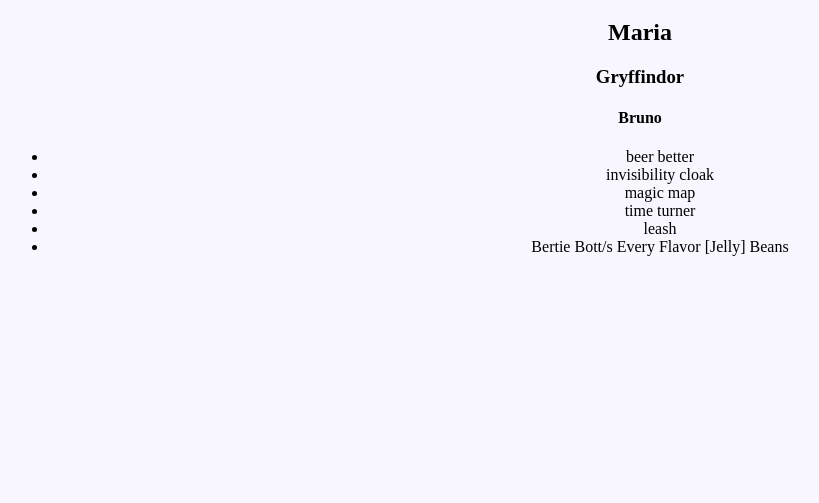
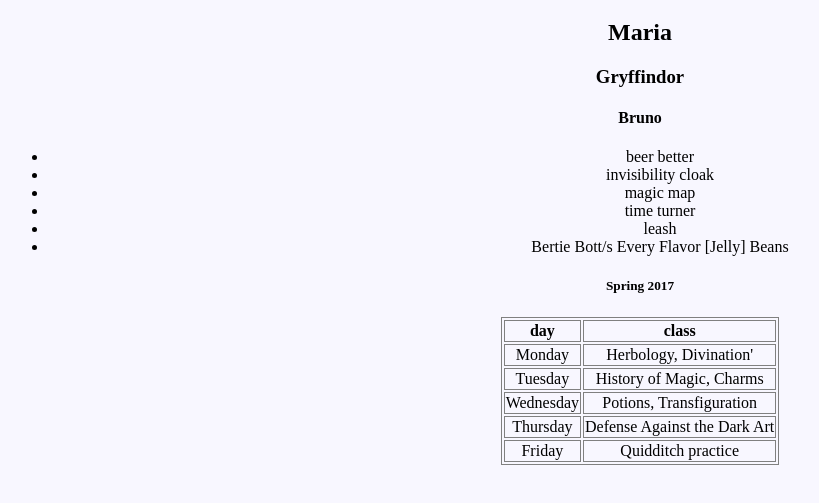
Before and after one commit to mmergal92/SEI_HW5, a plain HTML site: page index.html in a window 1280 px wide. Shown: the part 61-564 px from the top of the page, without its empty margins (0-819 px from the left). Drawn offline with nearby package versions, Linux system fonts and the light colour scheme.

Commit message:
Commit 4 - I realize I can make things that are ever increasingly more complex with greater ease.

```diff
--- a/app.js
+++ b/app.js
@@ -17,17 +17,78 @@
    const $h4 = $('<h4>').prop("class","dog").text('Bruno');
    $container.append($h4);
    const $ul = $('<ul>').attr('storage', 'trunk');
-   $container.append($ul)
-   const $li1 = $('<li>').text('beer better')
-   $ul.append($li1)
-   const $li2 = $('<li>').prop("class","secret").text('invisibility cloak')
-   $ul.append($li2)
-   const $li3 = $('<li>').prop("class","secret").text('magic map')
-   $ul.append($li3)
-   const $li4 = $('<li>').prop("class","secret").text('time turner')
-   $ul.append($li4)
-   const $li5 = $('<li>').prop("class","dog").text('leash')
-   $ul.append($li5)
-   const $li6 = $('<li>').text('Bertie Bott/s Every Flavor [Jelly] Beans')
-   $ul.append($li6)
+   $container.append($ul);
+   const $li1 = $('<li>').text('beer better');
+   $ul.append($li1);
+   const $li2 = $('<li>').prop("class","secret").text('invisibility cloak');
+   $ul.append($li2);
+   const $li3 = $('<li>').prop("class","secret").text('magic map');
+   $ul.append($li3);
+   const $li4 = $('<li>').prop("class","secret").text('time turner');
+   $ul.append($li4);
+   const $li5 = $('<li>').prop("class","dog").text('leash');
+   $ul.append($li5);
+   const $li6 = $('<li>').text('Bertie Bott/s Every Flavor [Jelly] Beans');
+   $ul.append($li6);
+   const $h5 = $('<h5>').text('Spring 2017');
+   $container.append($h5);
+   const $table = $('<table>');
+   $container.append($table);
+   const $thead = $('<thead>');
+   $table.append($thead);
+   const $th1 = $('<th>').text('day');
+   $thead.append($th1);
+   const $th2 = $('<th>').text('class');
+   $thead.append($th2);
+//    const $tr = $('<tr>');
+//    $table.append($tr);
+//    const $td1 = $('<td1>').text('Monday');
+//    $tr.append($td1);
+//    const $td2 = $('<td2>').text('Herbology, Divination');
+//    $tr.append($td2);
+//    const $tr2 = $('<tr2>');
+//    $table.append($tr2);
+//    const $td3 = $('<td3>').text('Tuesday');
+//    $tr2.append($td3);
+//    const $td4 = $('<td4>').text('History of Magic, Charms');
+//    $tr2.append($td4);
+//    const $tr3 = $('<tr3>');
+//    $table.append($tr3);
+//    const $td5 = $('<td5>').text('Wednesday');
+//    $tr3.append($td5);
+//    const $td6 = $('<td6>').text('Potions, Transfiguration');
+//    $tr3.append($td6);
+//    const $tr4 = $('<tr4>');
+//    $table.append($tr4);
+//    const $td7 = $('<td7>').text('Thursday');
+//    $tr4.append($td7);
+//    const $td8 = $('<td8>').text('Defense Against the Dark Arts');
+//    $tr4.append($td8);
+//    const $tr5 = $('<tr5>');
+//    $table.append($tr5);
+//    const $td9 = $('<td9>').text('Friday');
+//    $tr5.append($td9);
+//    const $td10 = $('<td10>').text('Quidditch practice');
+//    $tr5.append($td10);
+   $table.append($('<tr>')
+   .append($('<td>').append("Monday"))
+   .append($('<td>').append("Herbology, Divination'"))
+   )
+   $table.append($('<tr>')
+   .append($('<td>').append("Tuesday"))
+   .append($('<td>').append("History of Magic, Charms"))
+   )
+   $table.append($('<tr>')
+   .append($('<td>').append("Wednesday"))
+   .append($('<td>').append("Potions, Transfiguration"))
+ )
+ $table.append($('<tr>')
+ .append($('<td>').append("Thursday"))
+ .append($('<td>').append("Defense Against the Dark Art"))
+)
+$table.append($('<tr>')
+.append($('<td>').append("Friday"))
+.append($('<td>').append("Quidditch practice"))
+)
+
 });
--- a/main.css
+++ b/main.css
@@ -2,3 +2,9 @@
     background-color: #F8F7FF;
     text-align: center;
   }
+  table, th, td {
+    border: 1px solid gray;
+    align: center;
+    margin-left: auto;
+    margin-right: auto;
+  }
```
